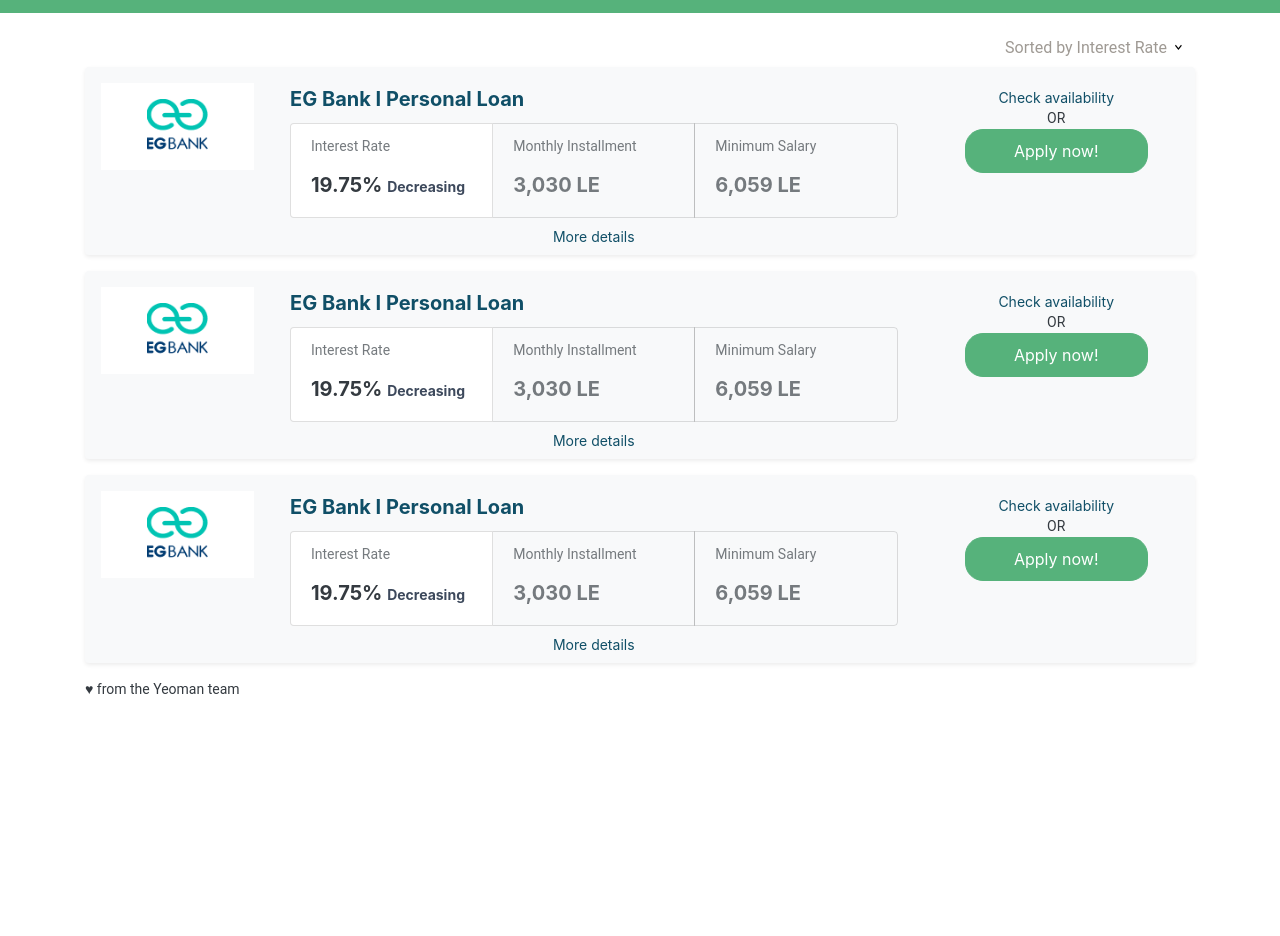
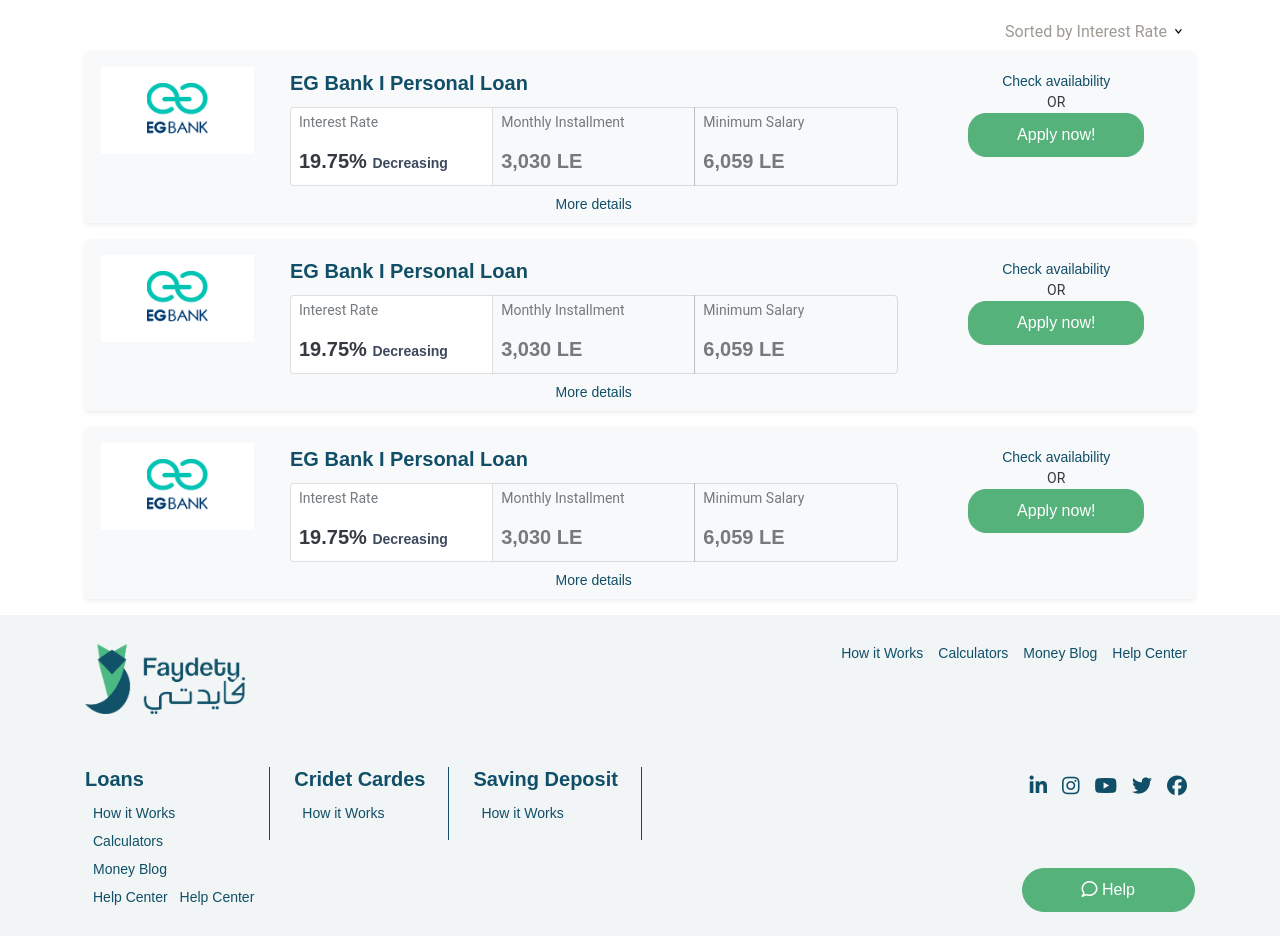
Before and after one commit to heba-elsafty/faydety, a website: page app/index.html in a window 1280 px wide. Shown: the part 588-1524 px from the top of the page. Before the commit the page ends 1304 px from the top, so only its background shows below. Drawn offline with nearby package versions, Linux system fonts and the light colour scheme; files that its build step writes are made by us from their sources.

Commit message:
create footer

```diff
--- a/app/styles/_coustom-variables.scss
+++ b/app/styles/_coustom-variables.scss
@@ -2,7 +2,6 @@
 
 // Color system
 // Gray
-$gray-100: #eff0f5 !default;
 $gray-200: #f8f9fa !default;
 $gray-300: #d4d9df !default;
 $gray-400: #cdd3da !default;
@@ -12,19 +11,20 @@
 $gray-800: #4e5459 !default;
 $gray-900: #343a40 !default;
 
-
 // Theme color Override
-$green:  #56b27b !default;
-$blue:   #104f67 !default;
+$green: #56b27b !default;
+$blue: #104f67 !default;
 $yellow: #fdc683 !default;
 $light-green: #dff1e6 !default;
 $grayish-blue: #3d495c !default;
+$light-blue: #f1f5f6 !default;
 $colors: () !default;
 
 $colors: map-merge(
   (
     "light-green": $light-green,
     "grayish-blue": $grayish-blue,
+    "light-gray": $light-blue,
   ),
   $colors
 );
@@ -38,6 +38,7 @@
     "secondary": $secondary,
     "light-green": $light-green,
     "grayish-blue": $grayish-blue,
+    "light-blue": $light-blue,
     "light": $gray-200,
     "info": $gray-400,
     "dark": $gray-900,
@@ -45,25 +46,31 @@
   $theme-colors
 );
 
-
 // Links
 //
 // Style anchor elements.
 $link-color: theme-color("secondary") !default;
 
+// Fonts
+// Font Size
+$font-size-sm : 0.875rem;     //14px
+$font-size-base : 1rem;       //16px
+$font-size-med : 1.125rem;    //18px
+$font-size-large : 1.25rem;   //20px
+$font-size-xl : 2rem;         //32px
+$font-size-xxl : 2.5rem;      //40px
 
-// Fonts
 // montserrat fonts
 $font-montserrat-path: "../fonts/montserrat" !default;
 $font-roboto-path: "../fonts/roboto" !default;
-$primary-font-family: "Montserrat", sans-serif !default ;
-$secondary-font-family: "Roboto", sans-serif !default ;
+$primary-font-family: "Montserrat", sans-serif !default;
+$secondary-font-family: "Roboto", sans-serif !default;
 // Icomoon Fonts
-$icomoon-font-family: "icomoon" !default ;
+$icomoon-font-family: "icomoon" !default;
 $icomoon-font-path: "../fonts/icomoon" !default;
 
 $icon-Shape: "\e900";
 
 // Border
 $border-radius-base: 0.25rem; //4px
-$border-radius-18: 1.125rem;  //18px
+$border-radius-18: 1.125rem; //18px
--- a/app/styles/componets/_componets-index.scss
+++ b/app/styles/componets/_componets-index.scss
@@ -1,3 +1,4 @@
 @import "./button";
 @import "./form";
 @import "./list-group";
+@import "./navbar";
--- a/app/styles/componets/_list-group.scss
+++ b/app/styles/componets/_list-group.scss
@@ -1,14 +1,29 @@
-.list-group{
+.list-group {
+  .list-group-item {
+    background-color: transparent;
+    @extend .px-2, .py-1;
+  }
+  &.border-0{
+    .list-group-item{
+      @extend .border-0
+    }
+  }
   &.custom-list-group {
-    .list-group-item{
+    .list-group-item {
       background-color: transparent;
       color: $gray-600;
-      &.active{
+      &.active {
         background-color: white;
-        border-color:  rgba(0, 0, 0, 0.125);
+        border-color: rgba(0, 0, 0, 0.125);
         color: $gray-600;
         font-weight: normal;
       }
     }
   }
+
+  &.social-media{
+    a{
+      font-size: $font-size-large;
+    }
+  }
 }
--- /dev/null
+++ b/app/styles/componets/_navbar.scss
@@ -0,0 +1,10 @@
+nav {
+  .nav-link {
+    @extend .font-weight-bold;
+  }
+}
+.navbar-brand {
+  img {
+    width: 10rem;
+  }
+}
--- a/app/styles/configs/_typography.scss
+++ b/app/styles/configs/_typography.scss
@@ -1,11 +1,3 @@
-// Font Size
-$font-size-sm : 0.875rem;     //14px
-$font-size-base : 1rem;       //16px
-$font-size-med : 1.125rem;    //18px
-$font-size-large : 1.25rem;   //20px
-$font-size-xl : 2rem;         //32px
-$font-size-xxl : 2.5rem;      //40px
-
 // Link
 a{
   &.active{
--- a/app/styles/layout/_header.scss
+++ b/app/styles/layout/_header.scss
@@ -1,12 +1,7 @@
-header {
-  nav{
-    .navbar-brand{
-      img{
-        width: 10rem;
-      }
-    }
-    .nav-link{
-      @extend .font-weight-bold;
-    }
-  }
-}
+// header {
+//   nav{
+//     .nav-link{
+//       @extend .font-weight-bold;
+//     }
+//   }
+// }
--- a/app/styles/layout/_layout-index.scss
+++ b/app/styles/layout/_layout-index.scss
@@ -1 +1,2 @@
 @import "./header";
+@import "./footer";
--- a/app/styles/main.scss
+++ b/app/styles/main.scss
@@ -1,8 +1,13 @@
 @import "./coustom-variables";
-@import "../../node_modules/bootstrap/scss/bootstrap.scss";
+@import "../../node_modules/bootstrap/scss/bootstrap";
+@import "../../node_modules/@fortawesome/fontawesome-free/scss/fontawesome";
+@import "../../node_modules/@fortawesome/fontawesome-free/scss/brands";
+@import "../../node_modules/@fortawesome/fontawesome-free/scss/regular";
+@import "../../node_modules/@fortawesome/fontawesome-free/scss/solid";
 @import "./componets/componets-index";
 @import "./configs/configs-index";
 @import "./layout/layout-index";
+@import "./mixin/mixin";
 
 * {
   margin: 0;
@@ -10,9 +15,21 @@
 
 body{
   font-size: $font-size-sm;
-  font-family: $font-family-base;
+  font-family: $primary-font-family;
   font-weight: normal;
   [lang="ar"] & {
     direction: rtl;
   }
 }
+
+.vertical-line {
+  position: relative;
+  &::after{
+    content: "";
+    @include vertical-line(50%, $secondary);
+    @include position(absolute, 0, 0, $right: 0, $left: auto);
+    [lang = "ar"] & {
+      @include position(absolute, 0, 0, $left: 0, $right: auto);
+    }
+  }
+}
--- /dev/null
+++ b/app/styles/mixin/_mixin.scss
@@ -0,0 +1,15 @@
+// Vertical Line
+@mixin vertical-line($hight, $background ) {
+  width: 1px;
+  height: $hight;
+  background: $background;
+}
+
+// position
+@mixin position($position, $top, $bottom, $right, $left) {
+  position: $position;
+  top: $top;
+  bottom: $bottom;
+  right: $right;
+  left: $left;
+}
--- a/app/templates/components/footer.html
+++ b/app/templates/components/footer.html
@@ -1,5 +1,87 @@
-<div class="footer">
+<div class="footer bg-light-blue py-4">
   <div class="container">
-    <p>♥ from the Yeoman team</p>
+    <div class="d-flex justify-content-between align-itmes-center">
+      <a class="navbar-brand" href="#"><img src="../../images/logo.png" /></a>
+      <ul class="list-group list-group-horizontal border-0">
+        <li class="list-group-item">
+          <a href="#"> How it Works </a>
+        </li>
+
+        <li class="list-group-item">
+          <a href="#"> Calculators</a>
+        </li>
+
+        <li class="list-group-item">
+          <a href="#"> Money Blog </a>
+        </li>
+
+        <li class="list-group-item">
+          <a href="#"> Help Center </a>
+        </li>
+      </ul>
+    </div>
+
+    <div class="d-flex justify-content-between align-itmes-center mt-5">
+      <div class="d-flex">
+        <ul class="list-group border-0 font-weight-light vertical-line">
+          <h3 class="text-secondary"> Loans </h3>
+          <li class="list-group-item">
+            <a href="#"> How it Works </a>
+          </li>
+
+          <li class="list-group-item">
+            <a href="#"> Calculators</a>
+          </li>
+
+          <li class="list-group-item">
+            <a href="#"> Money Blog </a>
+          </li>
+
+          <li class="list-group-item">
+            <a href="#"> Help Center </a>
+            <a href="#" class="px-2"> Help Center </a>
+          </li>
+        </ul>
+
+        <ul class="list-group border-0 font-weight-light vertical-line px-4">
+          <h3 class="text-secondary"> Cridet Cardes </h3>
+          <li class="list-group-item">
+            <a href="#"> How it Works </a>
+          </li>
+        </ul>
+
+        <ul class="list-group border-0 font-weight-light vertical-line px-4">
+          <h3 class="text-secondary"> Saving Deposit </h3>
+          <li class="list-group-item">
+            <a href="#"> How it Works </a>
+          </li>
+        </ul>
+      </div>
+      <div class="d-flex flex-column">
+        <ul class="list-group list-group-horizontal border-0 social-media mb-auto">
+          <li class="list-group-item">
+            <a href="#"> <i class="fab fa-linkedin-in"></i> </a>
+          </li>
+
+          <li class="list-group-item">
+            <a href="#"> <i class="fab fa-instagram"></i>
+            </a>
+          </li>
+
+          <li class="list-group-item">
+            <a href="#"> <i class="fab fa-youtube"></i> </a>
+          </li>
+
+          <li class="list-group-item">
+            <a href="#"> <i class="fab fa-twitter"></i> </a>
+          </li>
+
+          <li class="list-group-item">
+            <a href="#"> <i class="fab fa-facebook"></i></a>
+          </li>
+        </ul>
+        <button class="btn btn-primary"><i class="far fa-comment"></i> Help</button>
+      </div>
+    </div>
   </div>
 </div>
--- a/app/templates/components/header.html
+++ b/app/templates/components/header.html
@@ -1,23 +1,23 @@
 <header class="border-bottom">
   <div class="container">
-    <ul class="list-group list-group-horizontal justify-content-end">
-      <li class="list-group-item border-0">
+    <ul class="list-group list-group-horizontal justify-content-end border-0">
+      <li class="list-group-item">
         <a href="#"> How it Works </a>
       </li>
 
-      <li class="list-group-item border-0">
+      <li class="list-group-item">
         <a href="#"> Calculators</a>
       </li>
 
-      <li class="list-group-item border-0">
+      <li class="list-group-item">
         <a href="#"> Money Blog </a>
       </li>
 
-      <li class="list-group-item border-0">
+      <li class="list-group-item">
         <a href="#"> Help Center </a>
       </li>
 
-      <li class="list-group-item border-0">
+      <li class="list-group-item">
         <a href="#"> AR |</a>
         <a href="#" class="active"> EN </a>
       </li>
--- a/gulpfile.js
+++ b/gulpfile.js
@@ -20,7 +20,9 @@
 const isDev = !isProd && !isTest;
 
 function styles() {
-  return src('app/styles/*.scss','/node_modules/bootstrap/scss/bootstrap.scss')
+  return src('app/styles/*.scss',
+             '/node_modules/bootstrap/scss/bootstrap.scss'
+             )
     .pipe($.plumber())
     .pipe($.if(!isProd, $.sourcemaps.init()))
     .pipe($.sass.sync({
--- a/package.json
+++ b/package.json
@@ -12,6 +12,7 @@
   "devDependencies": {
     "@babel/core": "^7.4.5",
     "@babel/preset-env": "^7.4.5",
+    "@fortawesome/fontawesome-free": "^5.13.1",
     "autoprefixer": "^9.5.1",
     "browser-sync": "^2.26.5",
     "chai": "^4.2.0",
```
Also changed, not shown: app/styles/layout/_footer.scss (added), 1 other file.
